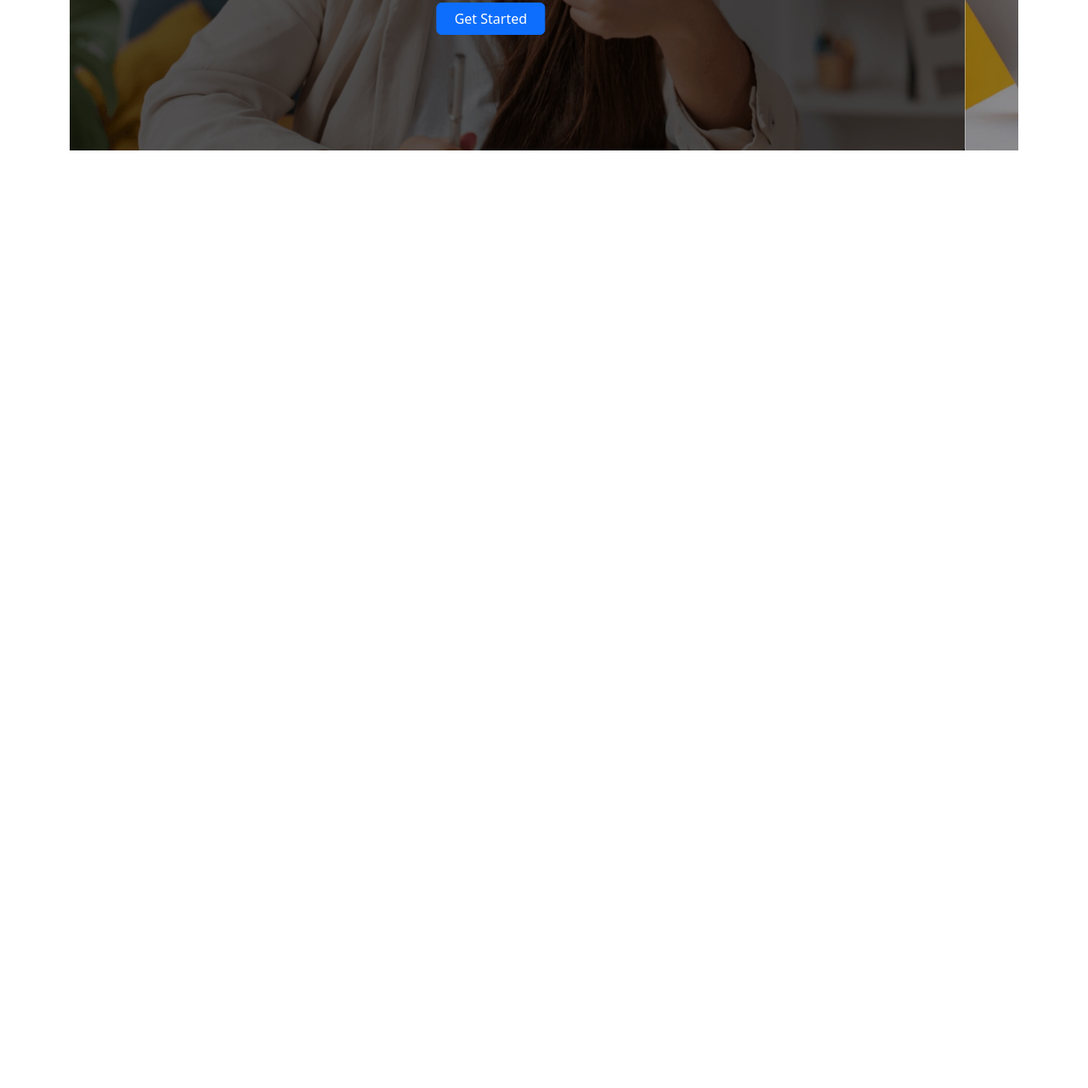
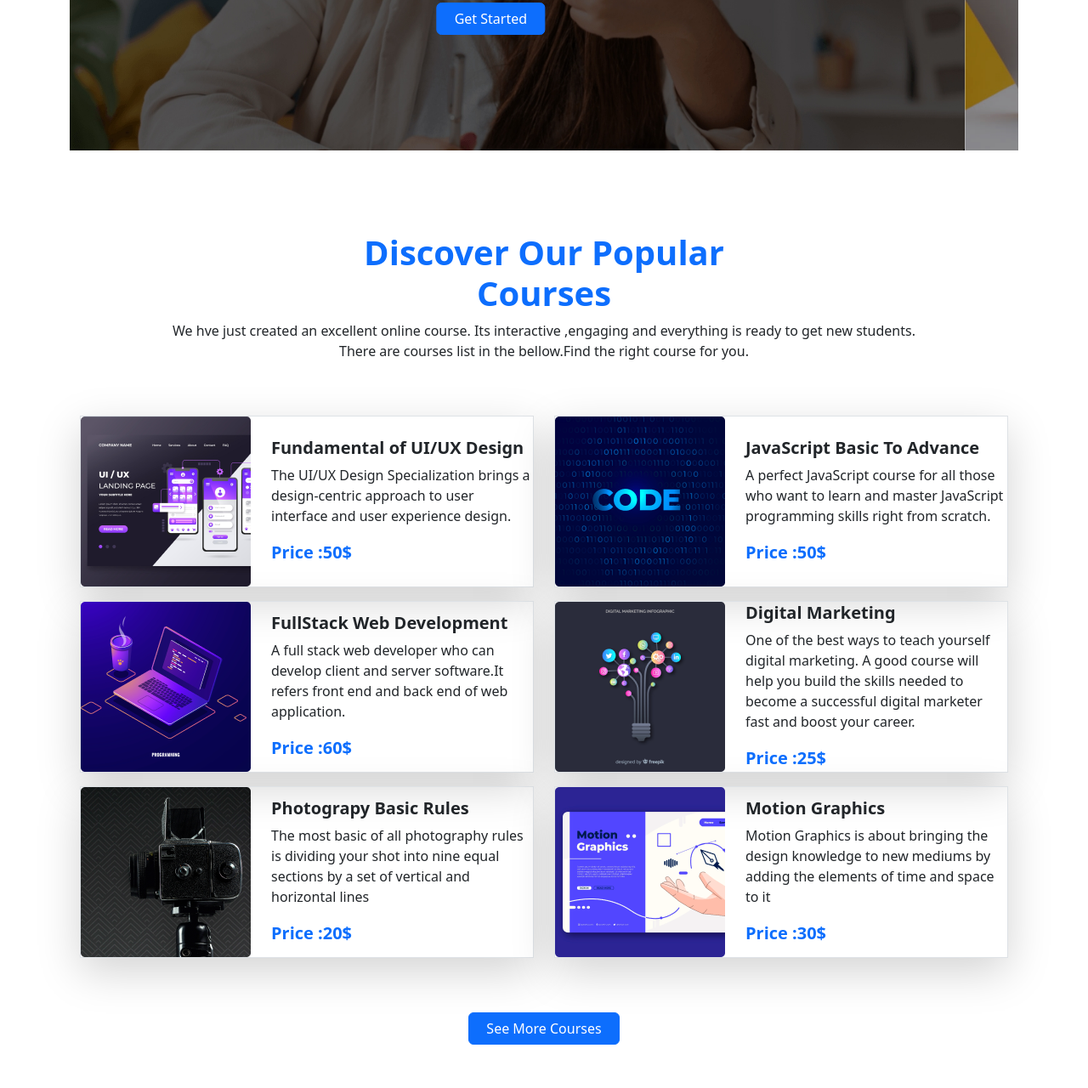
Before and after one commit to Khaleda-Begum/Third-assignment, a plain HTML site: page Third-assignment/index.html in a window 1280 px wide. Shown: the part 491-1771 px from the top of the page at 85% size. Before the commit the page ends 800 px from the top, so only its background shows below. Drawn offline with nearby package versions, Linux system fonts and the light colour scheme.

Commit message:
courses added

```diff
--- a/Third-assignment/index.html
+++ b/Third-assignment/index.html
@@ -148,6 +148,129 @@
           <!----------- slider section end --------->
 
 
+          <!---------- courses section start --------->
+
+          <section class="container pb-5">
+               <div class="text-center pb-5">
+                    <h2 class="fs-1 fw-bold text-primary"> Discover Our Popular <br> Courses </h2>
+                    <p class="fs-6 me-5 ms-5"> We hve just created an excellent online course. Its interactive ,engaging
+                         and everything is ready to get new students.<br> There are courses list in the
+                         bellow.Find the right course for you.</p>
+               </div>
+
+               <div class="row">
+                    <div class="col-lg-6">
+
+                         <div class="d-flex justify-content-between  align-items-center border shadow-lg mb-3">
+
+                              <div>
+                                   <img src="images/course/course-1.png">
+                              </div>
+                              <div class="ms-4">
+                                   <h5 class="fw-bold"> Fundamental of UI/UX Design</h5>
+                                   <p> The UI/UX Design Specialization brings a design-centric approach to user
+                                        interface and user experience design.
+
+                                   </p>
+                                   <span class="text-primary fs-5 fw-bold"> Price :50$ </span>
+
+                              </div>
+                         </div>
+
+                         <div class="d-flex justify-content-between align-items-center border shadow-lg mb-3">
+                              <img src="images/course/course-3.png">
+                              <div class="ms-4">
+                                   <h5 class="fw-bold"> FullStack Web Development </h5>
+                                   <p> A full stack web developer who can develop client and server
+                                        software.It refers front end and back
+                                        end of web application. </p>
+                                   <span class="text-primary fs-5 fw-bold"> Price :60$ </span>
+                              </div>
+                         </div>
+
+                         <div class="d-flex justify-content-between align-items-center border shadow-lg mb-3">
+
+                              <img src=" images/course/course-5.png">
+
+                              <div class="ms-4">
+                                   <h5 class="fw-bold"> Photograpy Basic Rules</h5>
+
+                                   <p> The most basic of all photography rules is
+                                        dividing your shot into nine equal sections by a set of vertical and horizontal
+                                        lines </p>
+                                   <span class="text-primary fs-5 fw-bold"> Price :20$ </span>
+                              </div>
+
+
+                         </div>
+
+                    </div>
+
+                    <div class="col-lg-6">
+
+                         <div class="d-flex justify-content-between  align-items-center border shadow-lg mb-3">
+
+                              <div>
+                                   <img src="images/course/course-2.png">
+                              </div>
+                              <div class="ms-4">
+                                   <h5 class="fw-bold"> JavaScript Basic To Advance</h5>
+                                   <p>
+                                        A perfect JavaScript course for all those who want to learn and master
+                                        JavaScript programming skills right from scratch.
+                                   </p>
+                                   <span class="text-primary fs-5 fw-bold"> Price :50$ </span>
+
+                              </div>
+                         </div>
+
+                         <div class="d-flex justify-content-between align-items-center border shadow-lg mb-3">
+                              <img src="images/course/course-4.png">
+                              <div class="ms-4">
+                                   <h5 class="fw-bold"> Digital Marketing </h5>
+                                   <p> One of the best ways to teach yourself digital marketing. A good course will help
+                                        you build the skills needed to become a successful digital marketer fast and
+                                        boost your career. </p>
+                                   <span class="text-primary fs-5 fw-bold"> Price :25$ </span>
+                              </div>
+                         </div>
+
+                         <div class="d-flex justify-content-between align-items-center border shadow-lg mb-3">
+
+                              <img src=" images/course/course-6.png">
+
+                              <div class="ms-4">
+                                   <h5 class="fw-bold"> Motion Graphics </h5>
+
+                                   <p>Motion Graphics is about bringing the design knowledge to new mediums by adding
+                                        the elements of time and space to it </p>
+                                   <span class="text-primary fs-5 fw-bold"> Price :30$ </span>
+                              </div>
+
+
+                         </div>
+
+                    </div>
+
+
+               </div>
+
+               <div class=" text-center">
+
+                    <button class="btn btn-primary align-items-center m-5">
+                         <a class=" text-white  text-decoration-none m-2 fs-6" href="https://www.w3schools.com"
+                              target="_blank"> See More Courses
+                         </a>
+                    </button>
+
+
+               </div>
+
+
+          </section>
+          <!---------- courses section start --------->
+
+
      </main>
      <!----------- main section end---------->
 
```
Also changed, not shown: Third-assignment/images/course/course-1.png (added), Third-assignment/images/course/course-2.png (added), Third-assignment/images/course/course-3.png (added), Third-assignment/images/course/course-4.png (added), Third-assignment/images/course/course-5.png (added), Third-assignment/images/course/course-6.png (added).
